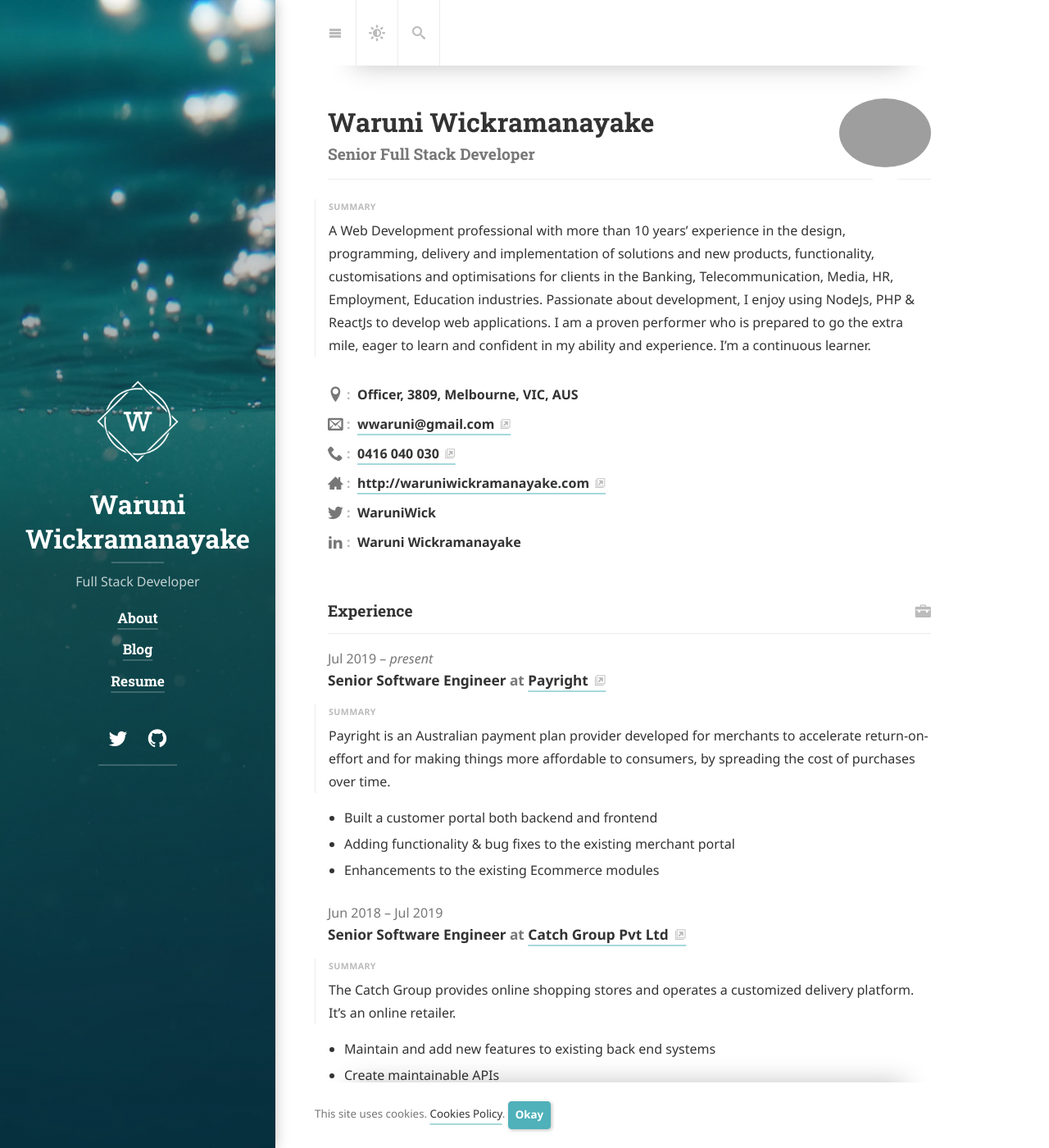
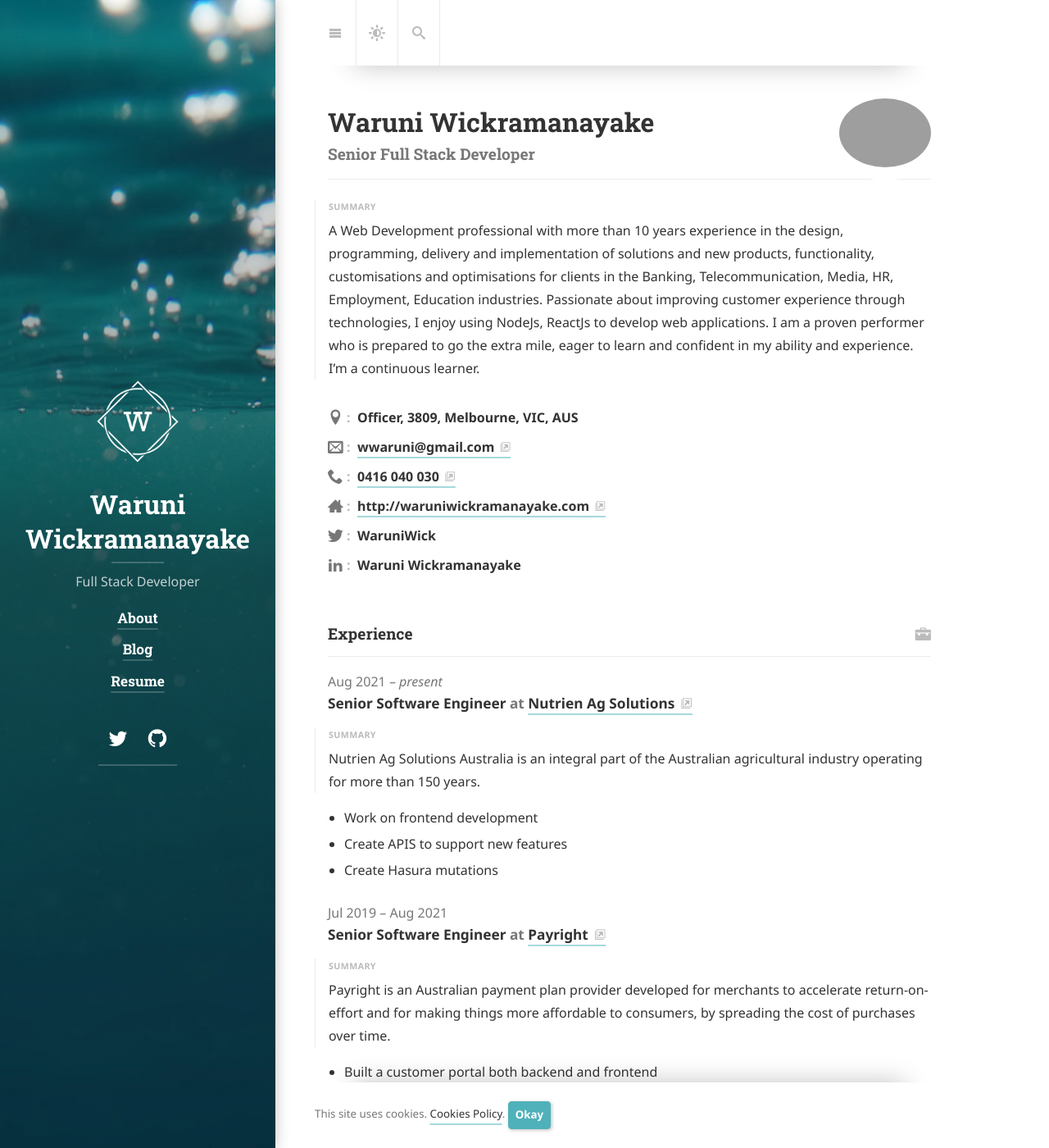
Before and after one commit to wwaruni/blog, a Jekyll site: the page built from resume.md, in a window 1280 px wide and 1400 px high. Shown: the whole window at 82% size. Built offline with Jekyll 4.4.1, drawn with Linux system fonts in a browser that asks for light colours; cached includes are drawn as plain includes; nearby versions of some CDN libraries; some web fonts are replaced; library files that are not in the unit come from our copies; some of the changed text lies outside the part shown.

Commit message:
Update resume

```diff
--- a/_data/resume.yml
+++ b/_data/resume.yml
@@ -9,10 +9,10 @@ basics:
   phone: "0416 040 030"
   website: "http://waruniwickramanayake.com"
   summary: >
-    A Web Development professional with more than 10 years’ experience in the design, programming, delivery and
+    A Web Development professional with more than 10 years experience in the design, programming, delivery and
     implementation of solutions and new products, functionality, customisations and optimisations for clients
     in the Banking, Telecommunication, Media, HR, Employment, Education industries.
-    Passionate about development, I enjoy using NodeJs, PHP & ReactJs to develop web applications.
+    Passionate about improving customer experience through technologies, I enjoy using NodeJs, ReactJs to develop web applications.
     I am a proven performer who is prepared to go the extra mile, eager to learn and confident in my ability and
     experience. I’m a continuous learner.
 
@@ -30,11 +30,23 @@ basics:
       username: "Waruni Wickramanayake"
       url: ""
 work:
+  - company: "Nutrien Ag Solutions"
+    position: "Senior Software Engineer"
+    website: "https://www.nutrienagsolutions.com.au/"
+    startDate: "2021-08-23"
+    endDate: ""
+    summary: >
+      Nutrien Ag Solutions Australia is an integral part of the Australian agricultural industry operating for more than 150 years.
+    highlights:
+      - "Work on frontend development"
+      - "Create APIS to support new features"
+      - "Create Hasura mutations"
+
   - company: "Payright"
     position: "Senior Software Engineer"
     website: "https://www.payright.com.au/"
     startDate: "2019-07-01"
-    endDate: ""
+    endDate: "2021-08-20"
     summary: >
       Payright is an Australian payment plan provider developed for merchants to accelerate return-on-effort and
       for making things more affordable to consumers, by spreading the cost of purchases over time.
@@ -126,15 +138,17 @@ skills:
     keywords:
       - "Mysql"
       - "MongoDb"
+      - "Postgres"
   - name: "Queue"
     level: "3/3"
     keywords:
       - "RabbitMq"
+      - "Kafka"
   - name: "Testing"
     level: "2/3"
     keywords:
       - "PHPUnit"
-      - "Log4r"
+      - "Jest"
       - "Cucumber"
   - name: "PHP Frameworks"
     level: "Master"
```
